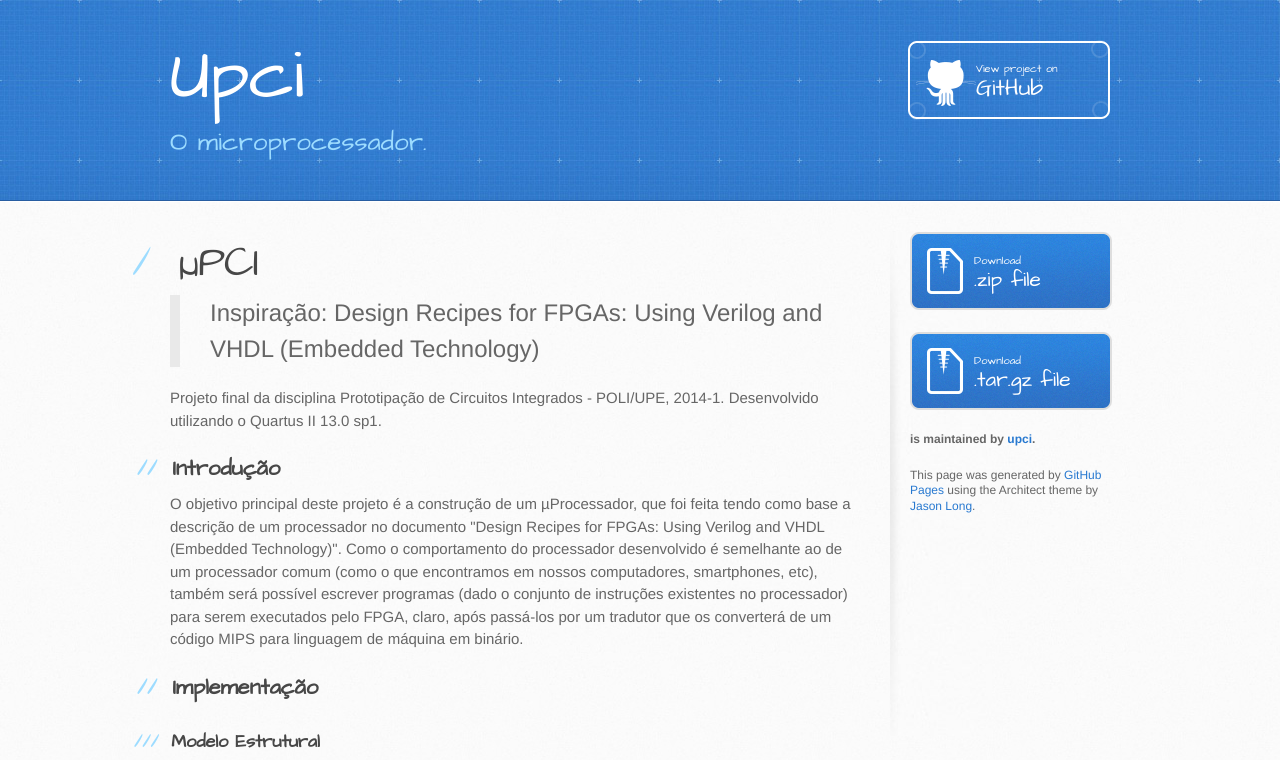
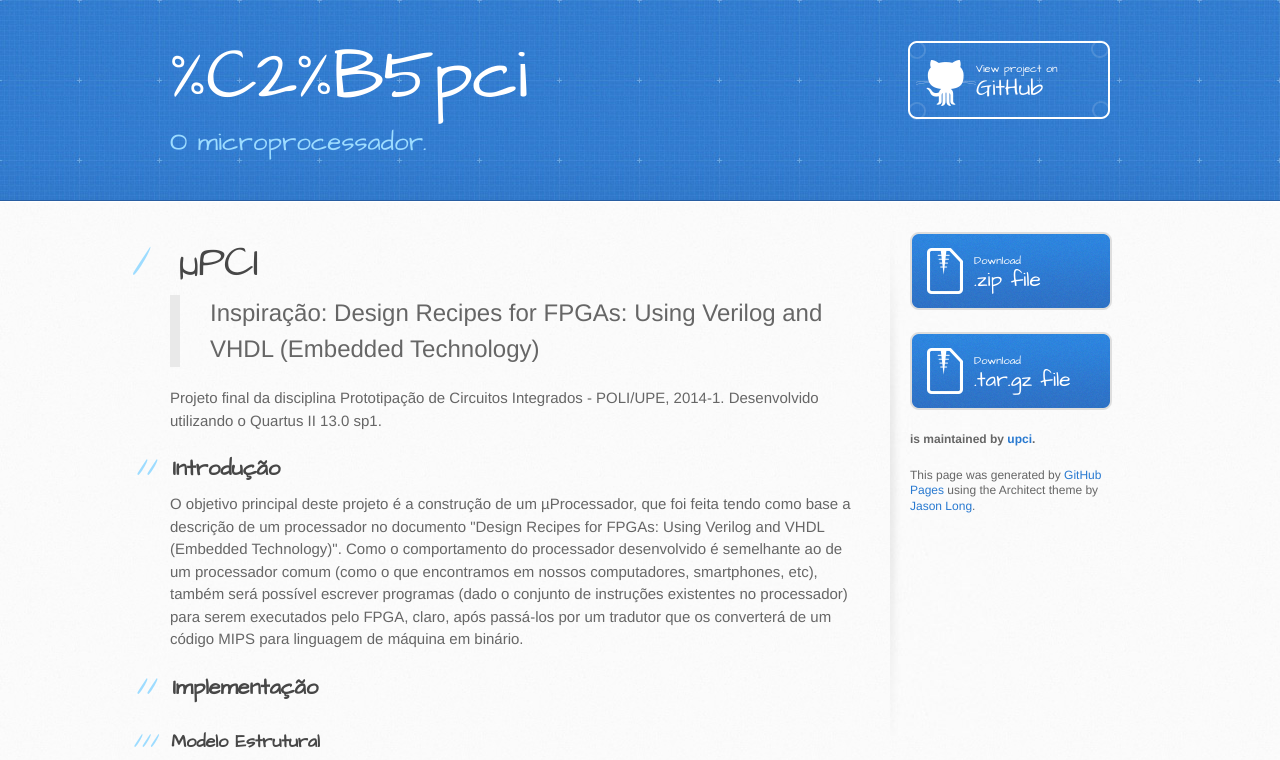
Before and after one commit to upci/upci, a plain HTML site: page index.html in a window 1280 px wide. Shown: the top 760 px of the page. Drawn offline with Linux system fonts and the light colour scheme.

Commit message:
Arrumando nome do site.

```diff
--- a/index.html
+++ b/index.html
@@ -13,13 +13,13 @@
     <script src="//html5shiv.googlecode.com/svn/trunk/html5.js"></script>
     <![endif]-->
 
-    <title>Upci by upci</title>
+    <title>%C2%B5pci</title>
   </head>
 
   <body>
     <header>
       <div class="inner">
-        <h1>Upci</h1>
+        <h1>%C2%B5pci</h1>
         <h2>O microprocessador.</h2>
         <a href="https://github.com/upci/upci" class="button"><small>View project on</small>GitHub</a>
       </div>
```
